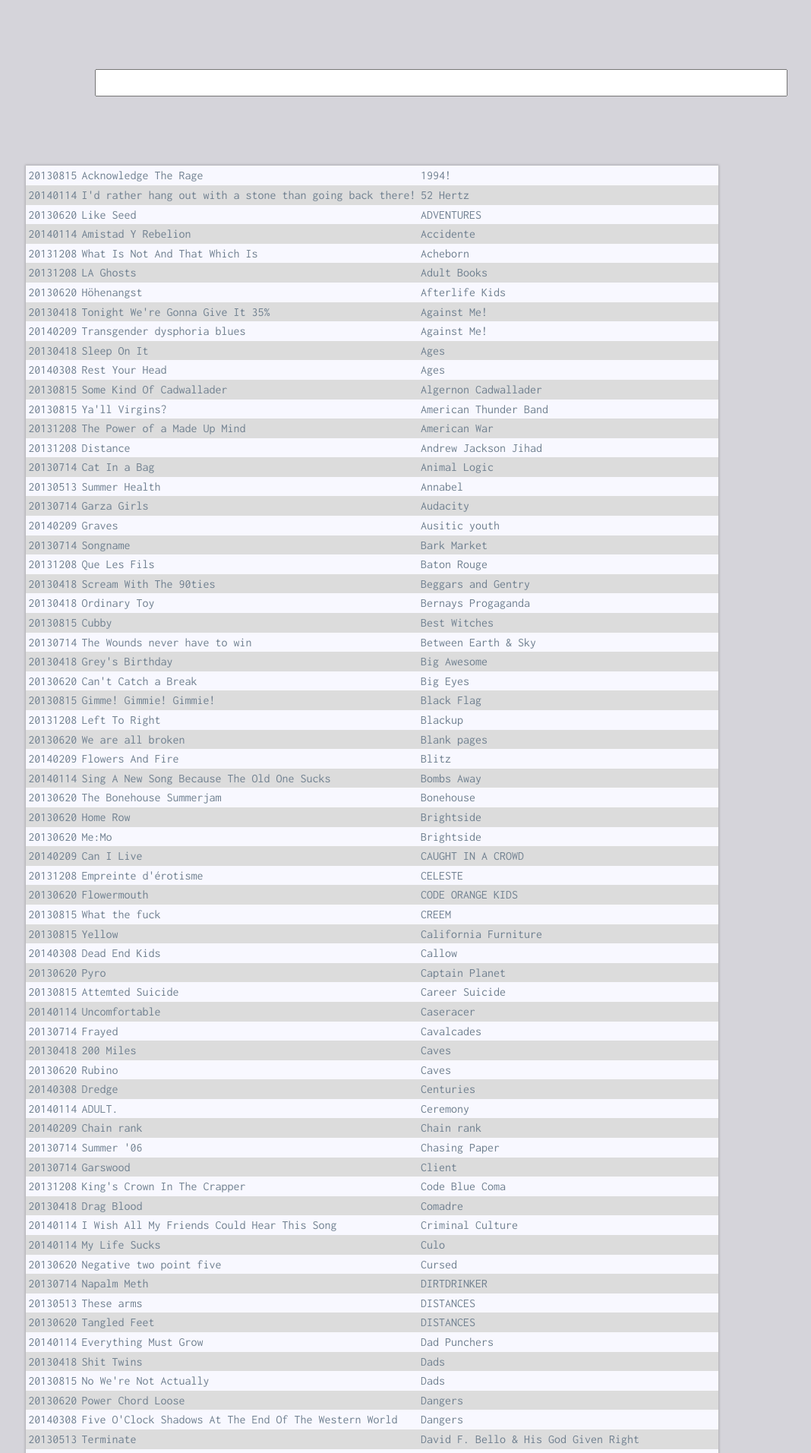
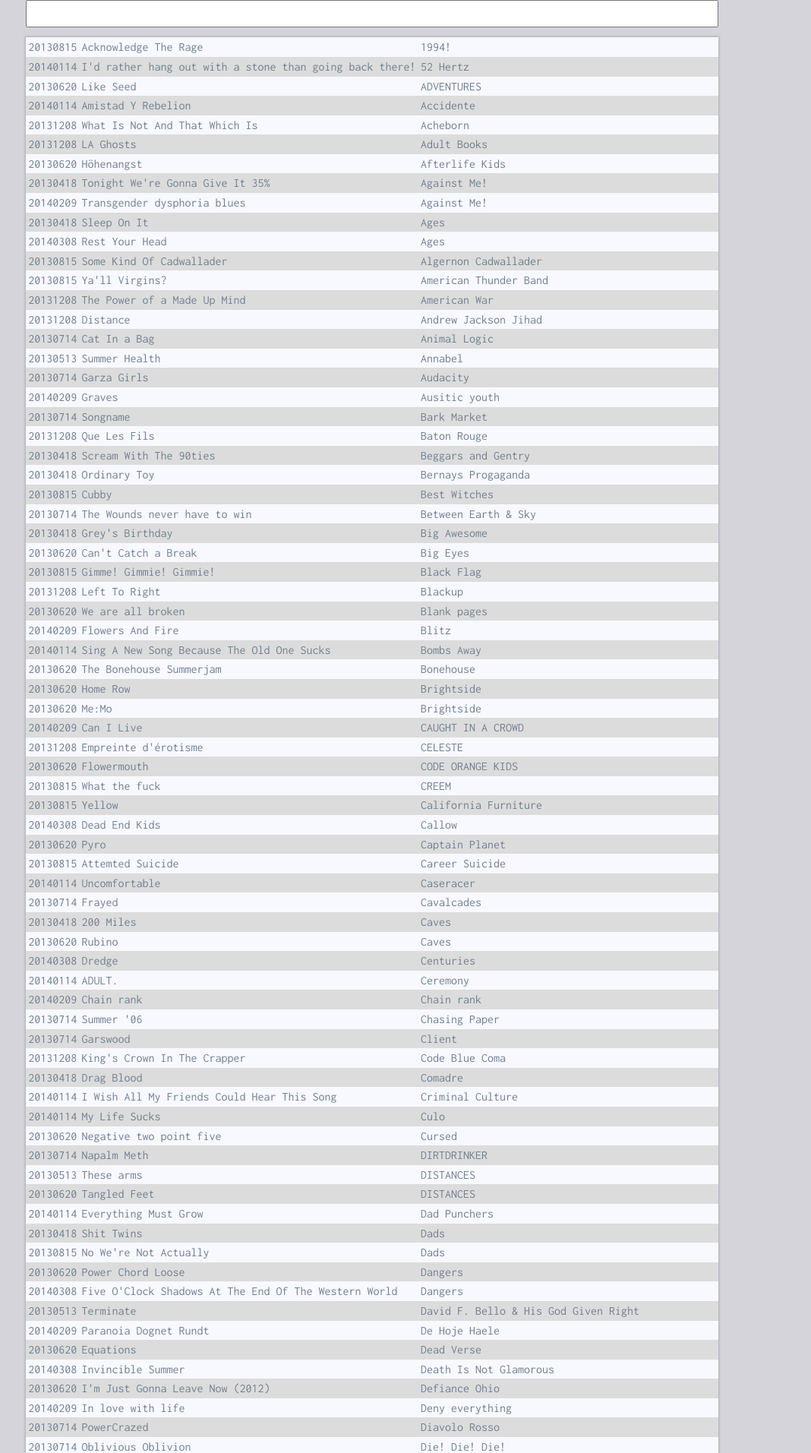
Before and after one commit to curlott/tprs, a Jekyll site: the page built from index.html, in a window 1280 px wide. Shown: the top 1913 px of the page at 76% size, without its empty margins (150-1218 px from the left). Built offline with Jekyll 4.4.1, drawn with Linux system fonts in a browser that asks for light colours; nearby versions of some CDN libraries; Markdown is read by kramdown in place of the engine named in the settings.

Commit message:
searchbar

```diff
--- a/_layouts/default.html
+++ b/_layouts/default.html
@@ -18,7 +18,7 @@
 		</head>
 		<body>
 			<section class="page">
-                <input id="search" type="text" style="width:100%; height:36px; margin: 10%;">
+                <input id="search" type="text" style="width:100%; height:36px;">
 				<article class="card track-list">
                     <table id="trackTable">
 
```
